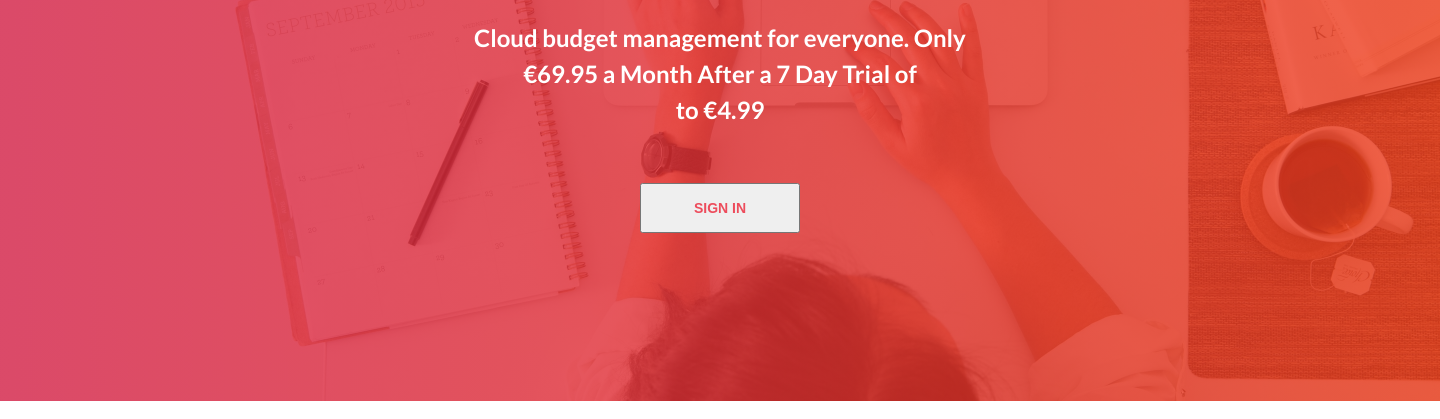
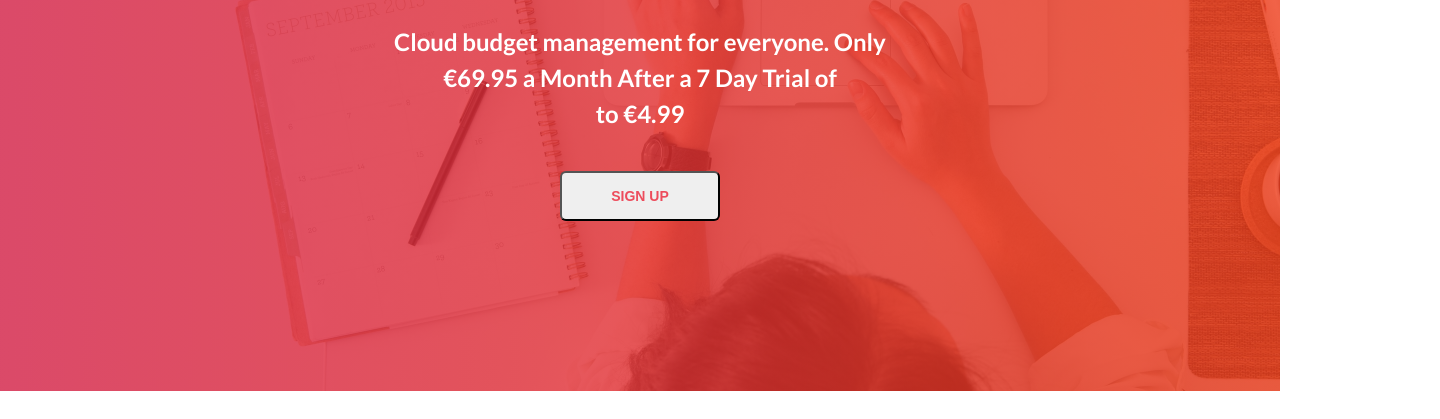
Before and after one commit to Mykhailo-Zub/CURSOR-Front-end-Homework, a plain HTML site: page HW4-Design_Work/index.html in a window 1280 px wide. Shown: the part 381-800 px from the top of the page, 1440 px wide, since content can reach past the window. Drawn offline with Linux system fonts and the light colour scheme.

Commit message:
mistakes correction

```diff
--- a/HW4-Design_Work/css/styles.css
+++ b/HW4-Design_Work/css/styles.css
@@ -7,18 +7,17 @@ body {
 }
 
 .wrapper {
-    width: 1440px;
-    height: 782px;
+    width: 100%;
     background: linear-gradient(90deg, rgba(213, 32, 71, 0.8) 0%,
      rgba(238, 61, 27, 0.8) 100%);
 }
 
 .background {
-    width: 1440px;
-    height: 782px;
+    width: 100%;
     left: 0px;
     top: 0px;
     background-image: url(../img/BG.png);
+    background-repeat: no-repeat;
 }
 
 header {
@@ -112,7 +111,6 @@ main {
 
 .description {
     width: 540px;
-    height: 124px;
     font-weight: 600;
     font-size: 24px;
     line-height: 36px;
@@ -121,10 +119,11 @@ main {
     margin-top: 40px;
 }
 
-.sign-in-button {
+.sign-up-button {
     width: 160px;
     height: 50px;
-    margin: 0 auto;
+    border-radius: 6px;
+    margin: 39px auto 170px;
     margin-top: 39px;
     text-transform: uppercase;
     color: #ED4C5C;
--- a/HW4-Design_Work/index.html
+++ b/HW4-Design_Work/index.html
@@ -32,7 +32,7 @@
                 <span class="main-name">cloudbudget</span>
                 <div class="description"><p>Cloud budget management for everyone.
                     Only</p><p>€69.95 a Month After a 7 Day Trial of</p><p>to €4.99</p></div>
-                <button class="sign-in-button">sign in</button>
+                <button class="sign-up-button">sign up</button>
             </main>
         </div>
     </div>
```
